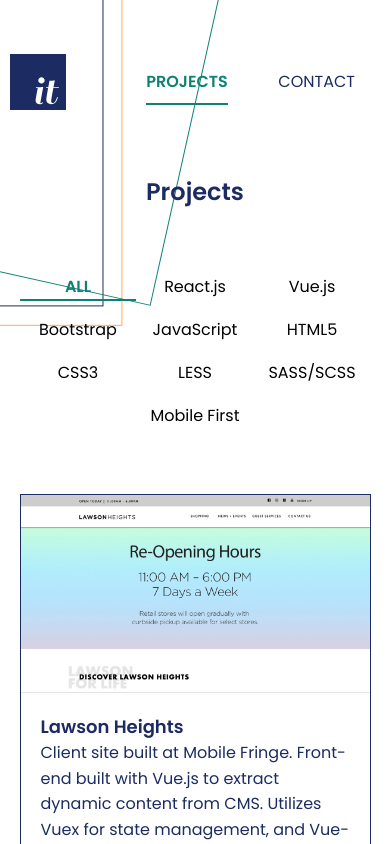
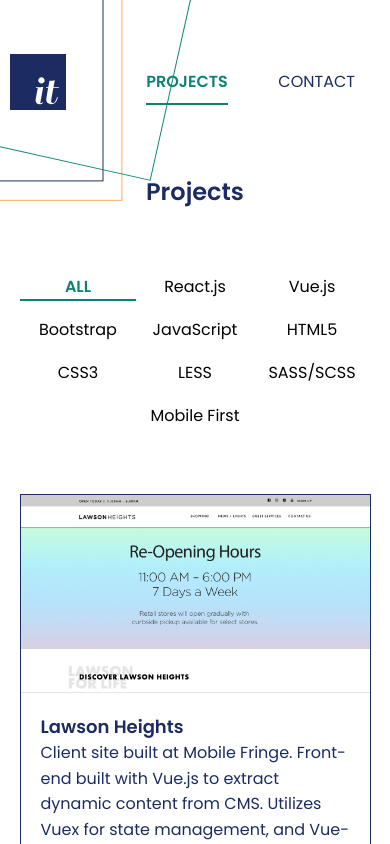
Before and after one commit to rashmi-webdev/vinayak-adimule-client1, a Next.js app: page /projects in a window 390 px wide. Shown: the top 844 px of the page. Built offline with nearby package versions, Linux system fonts and the light colour scheme.

Commit message:
[it] a uniform svg position

```diff
--- a/styles/partials/_contact.scss
+++ b/styles/partials/_contact.scss
@@ -62,6 +62,9 @@ fieldset {
 }
 
 @media (max-width: 768px) {
+  .contact-card-container {
+    padding: 32px 0;
+  }
   .white-contact-card {
     padding: 18px 55px 55px;
   }
--- a/styles/partials/_projects-page.scss
+++ b/styles/partials/_projects-page.scss
@@ -137,6 +137,12 @@
       margin-bottom: 16px;
     }
   }
+  .projects-container {
+    svg {
+      top: -460px;
+      left: -160px;
+    }
+  }
 }
 
 @media (max-width: 480px) {
@@ -150,7 +156,7 @@
   .projects-container {
     svg {
       max-width: 100%;
-      top: -275px;
+      top: -400px;
       right: 160px;
     }
   }
--- a/styles/partials/_universal.scss
+++ b/styles/partials/_universal.scss
@@ -220,6 +220,12 @@ aside {
   h4 {
     @include desktopHeading5;
   }
+  .error-section {
+    svg {
+      left: -160px;
+      top: -460px;
+    }
+  }
 }
 
 @media (max-width: 480px) {
@@ -273,8 +279,8 @@ aside {
   .error-section {
     svg {
       max-width: 100%;
-      top: -275px;
-      left: -160px;
+      top: -400px;
+      right: 160px;
     }
   }
 }
```
